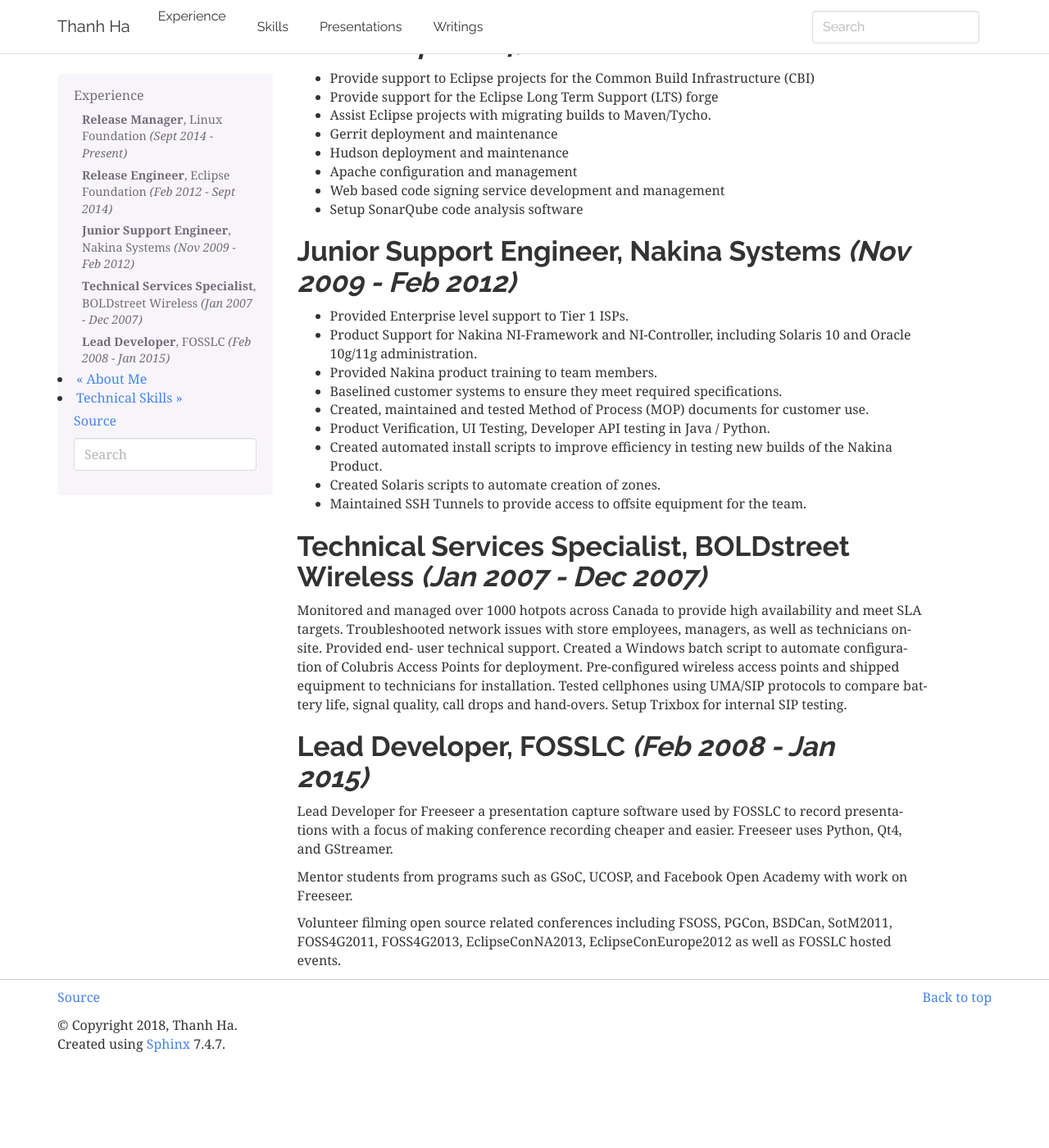
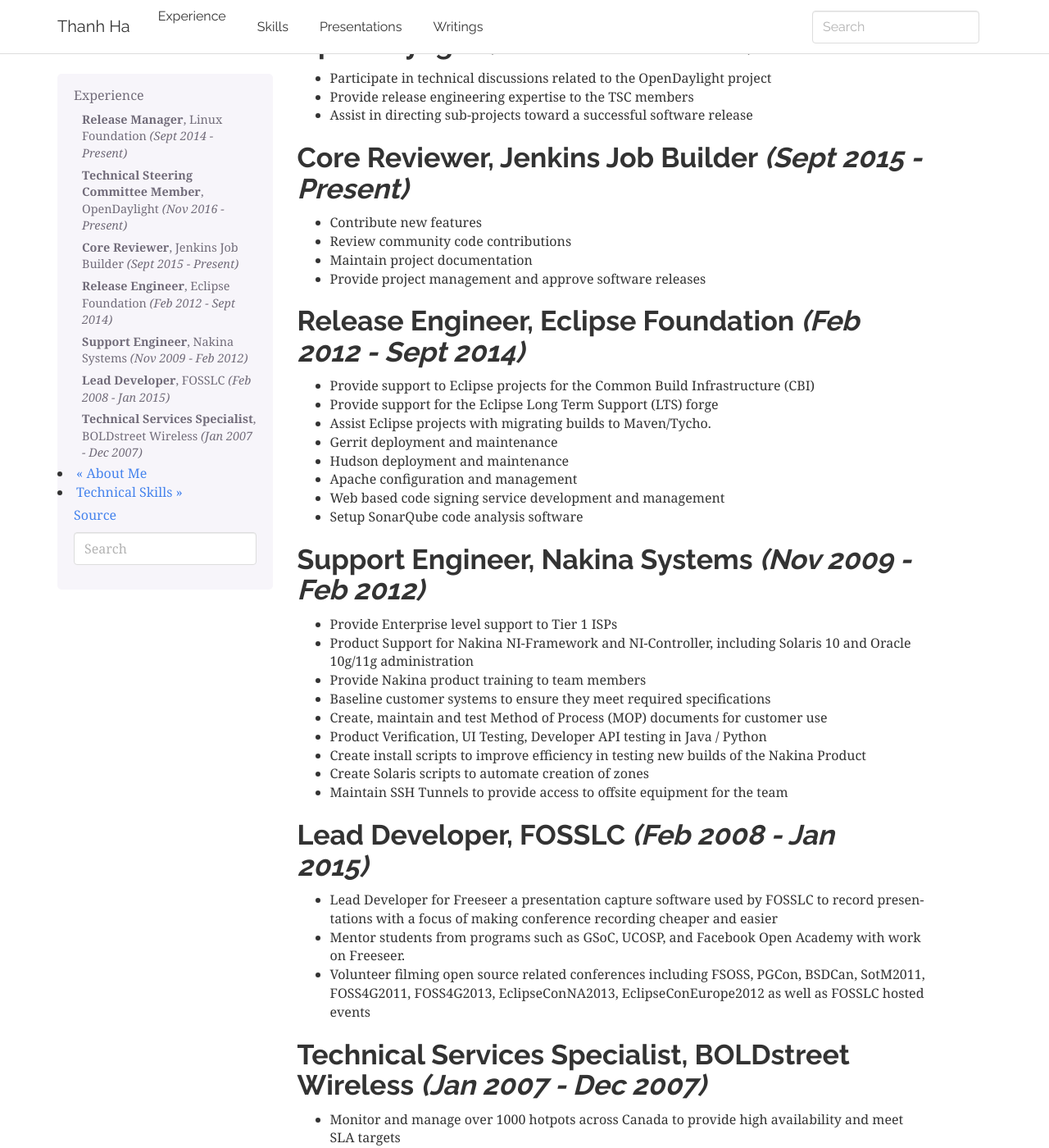
Before and after one commit to zxiiro/zxiiro.github.io, a Sphinx documentation site: the page built from docs/experience.rst, in a window 1280 px wide and 1400 px high, scrolled down 396 px. Shown: the whole window at 82% size. Built offline with Sphinx 7.4.7, drawn with Linux system fonts in a browser that asks for light colours; before the commit the page ends 1691 px from its top, so only the background shows below that; some of the changed text lies outside the part shown.

Commit message:
Update experience page
Signed-off-by: Thanh Ha <zxiiro@linux.com>

```diff
--- a/docs/experience.rst
+++ b/docs/experience.rst
@@ -4,12 +4,27 @@
 **Release Manager**, Linux Foundation *(Sept 2014 - Present)*
 -------------------------------------------------------------
 
-- Provide build support to OpenDaylight projects
+- Provide software build support to LF projects
 - Manage services such as Jenkins, Gerrit, Nexus, Sonar
-- Develop and deploy features for OpenStack projects Jenkins Job Builder and
-  Nodepool as required for OpenDaylight build environment
-- Project Lead for OpenDaylight autorelease and releng/builder sub-projects
-- Manage documentation project for OpenDaylight and Linux Foundation Releng
+- Develop and deploy tooling used by LF such as Jenkins Job Builder,
+  Python Jenkins, Global JJB, lftools, etc...
+- Project Lead for OpenDaylight releng projects
+- Write and manage documentation for OpenDaylight and Linux Foundation Releng
+
+**Technical Steering Committee Member**, OpenDaylight *(Nov 2016 - Present)*
+----------------------------------------------------------------------------
+
+- Participate in technical discussions related to the OpenDaylight project
+- Provide release engineering expertise to the TSC members
+- Assist in directing sub-projects toward a successful software release
+
+**Core Reviewer**, Jenkins Job Builder *(Sept 2015 - Present)*
+--------------------------------------------------------------
+
+- Contribute new features
+- Review community code contributions
+- Maintain project documentation
+- Provide project management and approve software releases
 
 **Release Engineer**, Eclipse Foundation *(Feb 2012 - Sept 2014)*
 -----------------------------------------------------------------
@@ -23,45 +38,43 @@
 - Web based code signing service development and management
 - Setup SonarQube code analysis software
 
-**Junior Support Engineer**, Nakina Systems *(Nov 2009 - Feb 2012)*
+**Support Engineer**, Nakina Systems *(Nov 2009 - Feb 2012)*
 -------------------------------------------------------------------
 
-- Provided Enterprise level support to Tier 1 ISPs.
+- Provide Enterprise level support to Tier 1 ISPs
 - Product Support for Nakina NI-Framework and NI-Controller, including
-  Solaris 10 and Oracle 10g/11g administration.
-- Provided Nakina product training to team members.
-- Baselined customer systems to ensure they meet required specifications.
-- Created, maintained and tested Method of Process (MOP) documents
-  for customer use.
-- Product Verification, UI Testing, Developer API testing in Java / Python.
-- Created automated install scripts to improve efficiency in testing new
-  builds of the Nakina Product.
-- Created Solaris scripts to automate creation of zones.
-- Maintained SSH Tunnels to provide access to offsite equipment for the team.
+  Solaris 10 and Oracle 10g/11g administration
+- Provide Nakina product training to team members
+- Baseline customer systems to ensure they meet required specifications
+- Create, maintain and test Method of Process (MOP) documents for customer use
+- Product Verification, UI Testing, Developer API testing in Java / Python
+- Create install scripts to improve efficiency in testing new builds of the
+  Nakina Product
+- Create Solaris scripts to automate creation of zones
+- Maintain SSH Tunnels to provide access to offsite equipment for the team
+
+**Lead Developer**, FOSSLC *(Feb 2008 - Jan 2015)*
+--------------------------------------------------
+
+- Lead Developer for Freeseer a presentation capture software used by FOSSLC to
+  record presentations with a focus of making conference recording cheaper and
+  easier
+- Mentor students from programs such as GSoC, UCOSP, and Facebook Open Academy
+  with work on Freeseer.
+- Volunteer filming open source related conferences including FSOSS, PGCon,
+  BSDCan, SotM2011, FOSS4G2011, FOSS4G2013, EclipseConNA2013,
+  EclipseConEurope2012 as well as FOSSLC hosted events
 
 **Technical Services Specialist**, BOLDstreet Wireless *(Jan 2007 - Dec 2007)*
 ------------------------------------------------------------------------------
 
-Monitored and managed over 1000 hotpots across Canada to provide high
-availability and meet SLA targets. Troubleshooted network issues with
-store employees, managers, as well as technicians on-site. Provided end-
-user technical support. Created a Windows batch script to automate
-configuration of Colubris Access Points for deployment. Pre-configured
-wireless access points and shipped equipment to technicians for
-installation. Tested cellphones using UMA/SIP protocols to compare battery
-life, signal quality, call drops and hand-overs. Setup Trixbox for internal SIP
-testing.
-
-**Lead Developer**, FOSSLC *(Feb 2008 - Jan 2015)*
---------------------------------------------------
-
-Lead Developer for Freeseer a presentation capture software used by FOSSLC to
-record presentations with a focus of making conference recording cheaper and
-easier. Freeseer uses Python, Qt4, and GStreamer.
-
-Mentor students from programs such as GSoC, UCOSP, and Facebook Open Academy
-with work on Freeseer.
-
-Volunteer filming open source related conferences including FSOSS, PGCon,
-BSDCan, SotM2011, FOSS4G2011, FOSS4G2013, EclipseConNA2013,
-EclipseConEurope2012 as well as FOSSLC hosted events.
+- Monitor and manage over 1000 hotpots across Canada to provide high
+  availability and meet SLA targets
+- Troubleshoot network issues with clients and on-site partners
+- Provide end-user technical support
+- Create scripts for automated configuration of Colubris Access Points
+- Pre-configured wireless access points and shipped equipment to on-site
+  technicians for installation
+- Test cellphones using UMA/SIP protocols to compare battery life, signal
+  quality, call drops and hand-overs
+- Setup Trixbox for internal SIP testing
```
